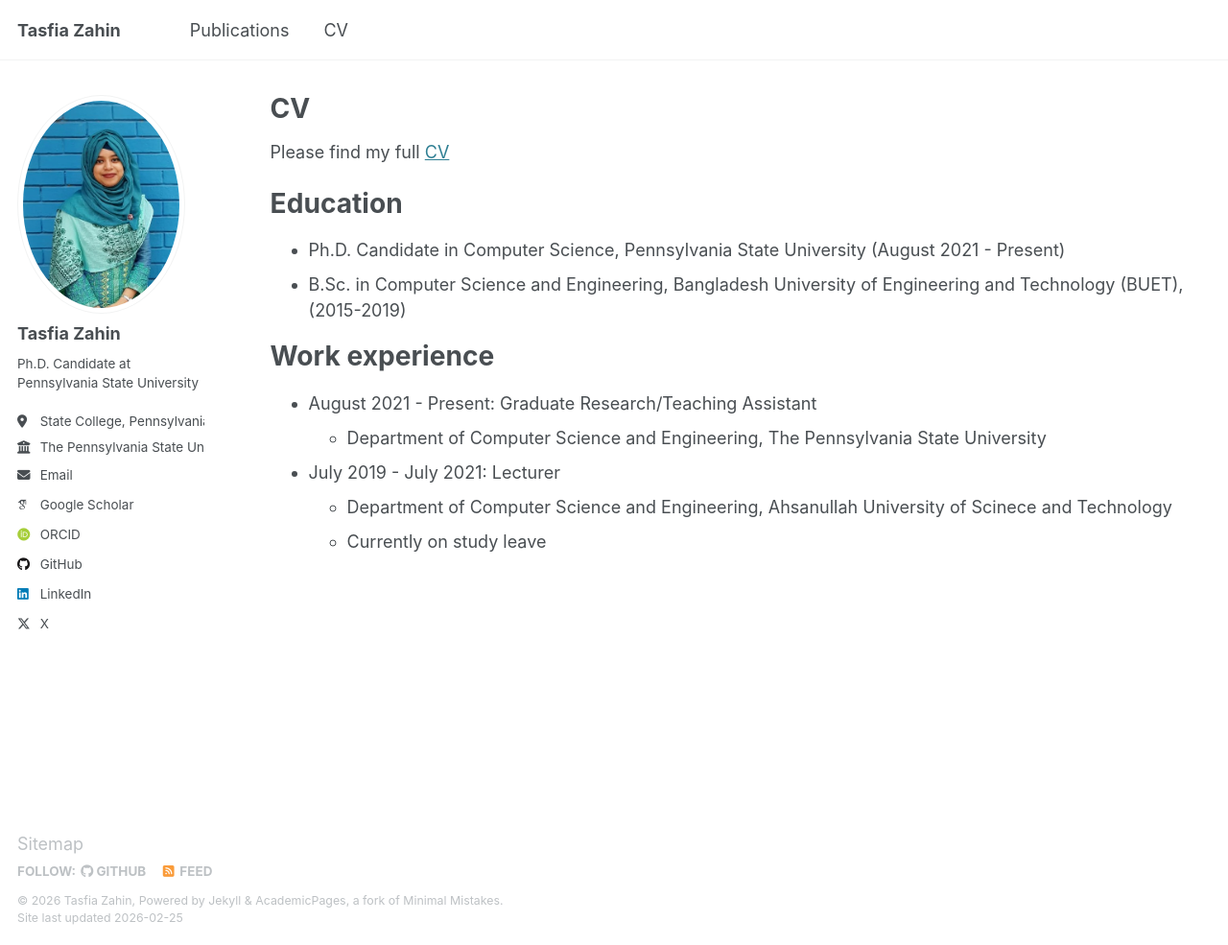
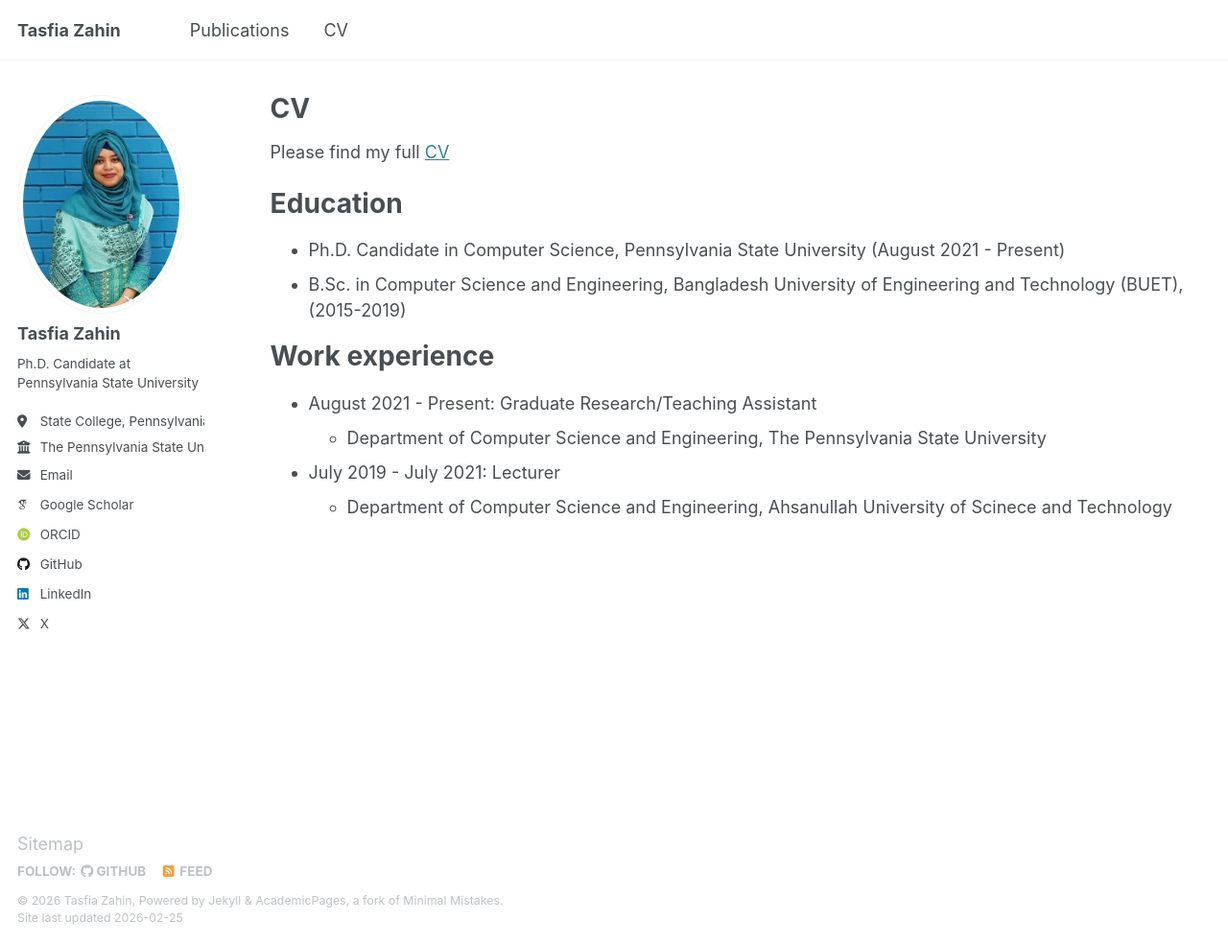
Before and after one commit to TasfiaZahin/TasfiaZahin.github.io, a Jekyll site: the page built from _pages/cv.md, in a window 1280 px wide and 985 px high. Shown: the whole window at 96% size. Built offline with Jekyll 4.4.1, drawn with Linux system fonts in a browser that asks for light colours; some web fonts are replaced.

Commit message:
updated cv page

```diff
--- a/_pages/cv.md
+++ b/_pages/cv.md
@@ -24,7 +24,6 @@ Work experience
 
 * July 2019 - July 2021: Lecturer
   * Department of Computer Science and Engineering, Ahsanullah University of Scinece and Technology
-  * Currently on study leave
 
 
 <!-- * Fall 2015: Research Assistant
```
